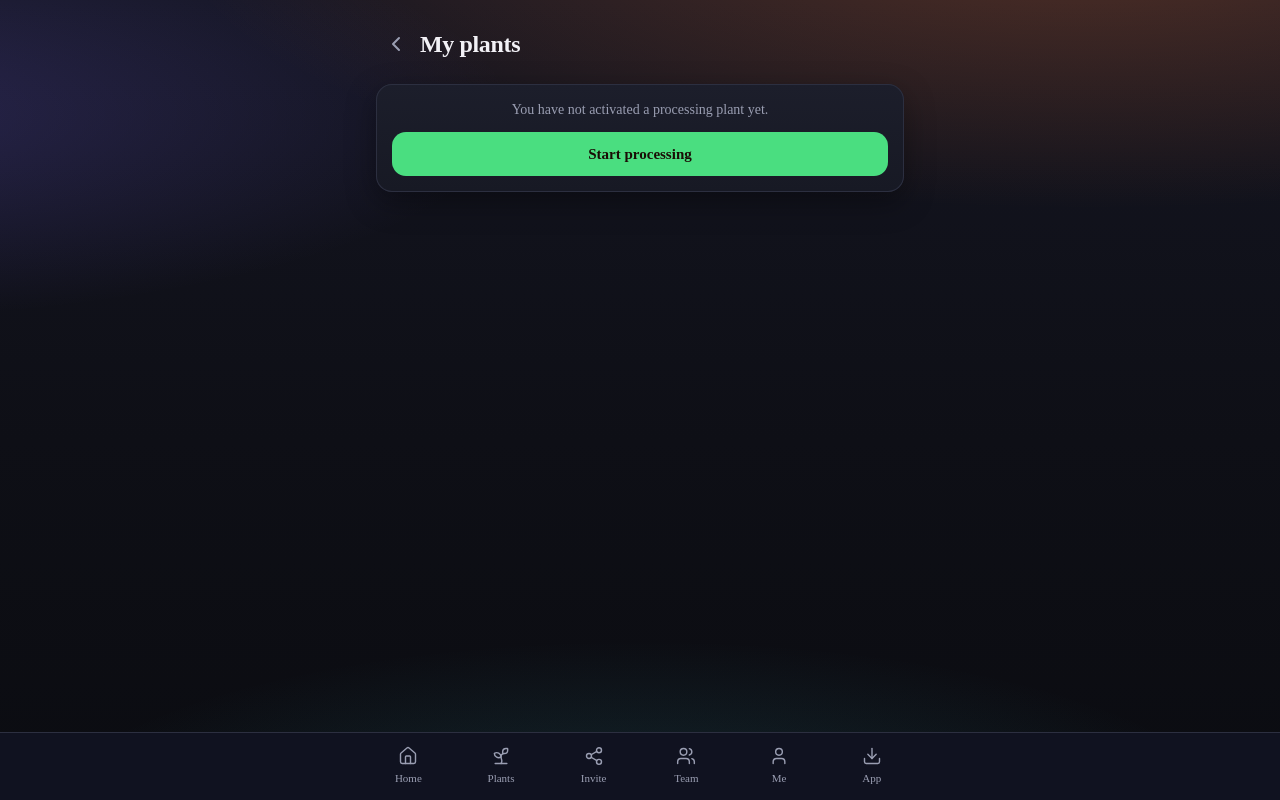
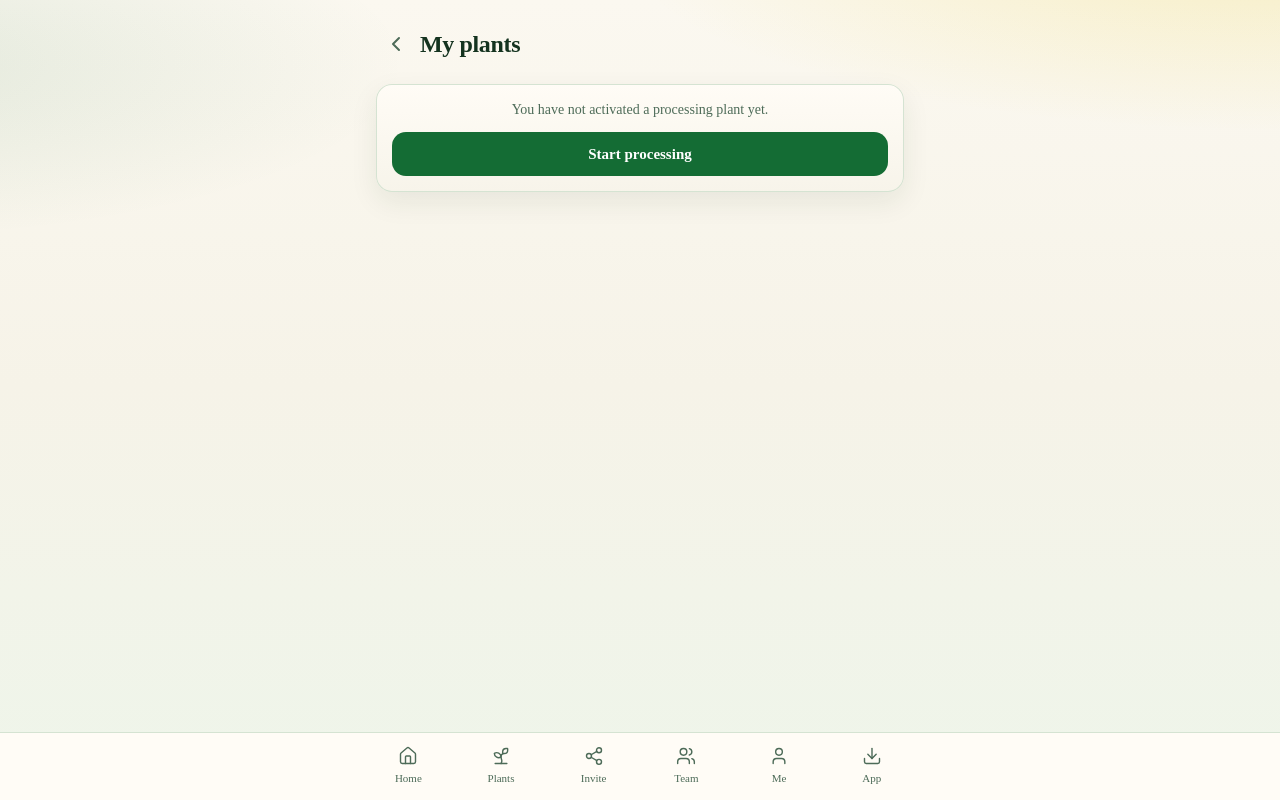
Before and after one commit to theExtraPerson/coffeeug009, a Next.js app: page /orders in a window 1280 px wide. Built offline with nearby package versions, Linux system fonts and the light colour scheme; no server answers.

Commit message:
salt of the sea

```diff
--- a/src/app/globals.css
+++ b/src/app/globals.css
@@ -1,15 +1,12 @@
 @import "tailwindcss";
 
-/* UI theme cloned from sntka.com/join: a dark blue-grey base lit by three
-   radial glows, gradient cards with a 1px inset border, and a warm amber
-   gradient reserved for calls to action. Every value here came off that page's
-   computed styles. CoffeeUG's own leaf green is kept for growth and positive
-   amounts so the brand still reads through the borrowed shell. */
+/* Palette taken from the ways-of-earning poster: cream and white surfaces,
+   forest green for action and text, yellow reserved for highlights. */
 
 @theme inline {
   --radius: 1rem;
-  --font-sans: var(--font-grotesk), ui-sans-serif, system-ui, sans-serif;
-  --font-display: var(--font-grotesk), ui-sans-serif, system-ui, sans-serif;
+  --font-sans: var(--font-fira), ui-sans-serif, system-ui, sans-serif;
+  --font-display: var(--font-fira), ui-sans-serif, system-ui, sans-serif;
   --color-background: var(--background);
   --color-foreground: var(--foreground);
   --color-card: var(--card);
@@ -35,47 +32,45 @@
   --color-border: var(--border);
   --color-input: var(--input);
   --color-ring: var(--ring);
-  --shadow-soft: 0 10px 30px rgb(0 0 0 / 0.35);
-  --shadow-lift: 0 18px 46px rgb(0 0 0 / 0.5);
-  --shadow-glow: 0 8px 26px rgb(255 122 51 / 0.3);
+  --shadow-soft: 0 10px 28px rgb(20 51 31 / 0.08);
+  --shadow-lift: 0 16px 36px rgb(20 51 31 / 0.12);
+  --shadow-glow: 0 8px 22px rgb(20 108 52 / 0.22);
 }
 
 :root {
-  color-scheme: dark;
+  color-scheme: light;
 
-  --background: #0e0f16;
-  --foreground: #f2f1f6;
-  /* Cards are a gradient; this is the flat fallback and the border reference. */
-  --card: #1c1e2b;
-  --card-foreground: #f2f1f6;
-  /* Amber is the only bright colour on the page, so it always means "act". */
-  --primary: #ffa163;
-  --primary-foreground: #1a0d05;
-  --secondary: #23263a;
-  --secondary-foreground: #dcdbe6;
-  --muted: #171922;
-  --muted-foreground: #9a9eb2;
-  --accent: #ff9a5f;
-  --accent-foreground: #1a0d05;
-  /* CoffeeUG's own colours, from the logo. */
-  --bean: #c98a5a;
-  --leaf: #4ade80;
-  --cherry: #f87171;
-  --gold: #fcd34d;
-  --destructive: #f2603c;
-  --destructive-foreground: #1a0d05;
-  --success: #4ade80;
-  --success-foreground: #07160c;
-  --warning: #fbbf24;
-  /* One step up from the page, for tiles and inset panels. */
-  --cream: #1b1d2a;
-  --border: #2c2f40;
-  --input: #33364a;
-  --ring: #ffa163;
+  --background: #f6f3e8;
+  --foreground: #14331f;
+  --card: #fffcf6;
+  --card-foreground: #14331f;
+  /* Forest green is the action and the money colour. */
+  --primary: #146c34;
+  --primary-foreground: #ffffff;
+  --secondary: #e7f2e6;
+  --secondary-foreground: #1b4332;
+  --muted: #eef3ea;
+  --muted-foreground: #4d6b58;
+  /* Green for text and icons, so links stay readable on cream. */
+  --accent: #146c34;
+  --accent-foreground: #ffffff;
+  --bean: #6b4423;
+  --leaf: #1f8a45;
+  --cherry: #c2412d;
+  --gold: #e4c200;
+  --destructive: #c2412d;
+  --destructive-foreground: #ffffff;
+  --success: #146c34;
+  --success-foreground: #ffffff;
+  --warning: #8a6a00;
+  --cream: #fff8e7;
+  --border: #d5e3d2;
+  --input: #c5d7c4;
+  --ring: #146c34;
 
-  --surface-gradient: linear-gradient(#1c1e2b, #171924);
-  --input-gradient: linear-gradient(#1b1d2a, #171922);
-  --cta-gradient: linear-gradient(#ffa163, #ff7a33);
+  --surface-gradient: linear-gradient(#fffcf6, #f7f4ea);
+  --input-gradient: linear-gradient(#ffffff, #f4f7f0);
+  --cta-gradient: linear-gradient(#1f8a45, #146c34);
 }
 
 * {
@@ -90,15 +85,13 @@ body {
   -webkit-tap-highlight-color: transparent;
 }
 
-/* Four layers: three coloured glows over a vertical base gradient. Fixed so the
-   glows stay put while the page scrolls, exactly as on the reference. */
+/* A warm cream field with a soft green wash and a hint of the poster yellow. */
 body {
-  background-color: #0b0c11;
+  background-color: #f6f3e8;
   background-image:
-    radial-gradient(115% 55% at 85% -8%, rgb(255 122 51 / 0.26) 0%, transparent 62%),
-    radial-gradient(95% 45% at -15% 14%, rgb(122 102 255 / 0.22) 0%, transparent 58%),
-    radial-gradient(80% 40% at 50% 104%, rgb(74 214 232 / 0.14) 0%, transparent 60%),
-    linear-gradient(#141521 0%, #0e0f16 55%, #0b0c11 100%);
+    radial-gradient(90% 42% at 100% -8%, rgb(228 194 0 / 0.2) 0%, transparent 58%),
+    radial-gradient(80% 40% at -12% 8%, rgb(20 108 52 / 0.1) 0%, transparent 55%),
+    linear-gradient(#fbf8f0 0%, #f6f3e8 48%, #eef5ea 100%);
   background-attachment: scroll;
   background-repeat: no-repeat;
 }
@@ -114,8 +107,7 @@ body {
   letter-spacing: -0.015em;
 }
 
-/* The amber call to action: gradient, outer glow, and a hairline of light along
-   the top edge to give it a raised face. */
+/* Forest-green call to action, with a light edge so it sits on the cream page. */
 .brand-gradient {
   background-image: var(--cta-gradient);
   box-shadow:
@@ -152,8 +144,6 @@ body {
   box-shadow: var(--shadow-lift);
 }
 
-/* Status chips. Tinted fills rather than the pale pastels a light theme would
-   use, so they stay legible against the dark cards. */
 .chip {
   display: inline-flex;
   align-items: center;
@@ -166,41 +156,41 @@ body {
 }
 
 .chip-good {
-  background: rgb(74 222 128 / 0.16);
-  color: #6ee7a0;
+  background: rgb(20 108 52 / 0.12);
+  color: #146c34;
 }
 
 .chip-wait {
-  background: rgb(251 191 36 / 0.16);
-  color: #fcd34d;
+  background: rgb(228 194 0 / 0.28);
+  color: #6b5600;
 }
 
 .chip-live {
-  background: rgb(74 214 232 / 0.16);
-  color: #67e8f9;
+  background: rgb(20 108 52 / 0.12);
+  color: #146c34;
 }
 
 .chip-bad {
-  background: rgb(248 113 113 / 0.16);
-  color: #fca5a5;
+  background: rgb(194 65 45 / 0.12);
+  color: #9f2f1e;
 }
 
 .chip-off {
-  background: rgb(154 158 178 / 0.16);
-  color: #b4b7c6;
+  background: rgb(77 107 88 / 0.12);
+  color: #4d6b58;
 }
 
 .chip-accent {
-  background: rgb(255 161 99 / 0.16);
-  color: #ffa163;
+  background: #e4c200;
+  color: #14331f;
 }
 
 /* Inline alert, used for a gateway failure reason. */
 .alert-bad {
   border-radius: 13px;
-  background: rgb(248 113 113 / 0.1);
-  box-shadow: inset 0 0 0 1px rgb(248 113 113 / 0.25);
-  color: #fca5a5;
+  background: rgb(194 65 45 / 0.08);
+  box-shadow: inset 0 0 0 1px rgb(194 65 45 / 0.22);
+  color: #9f2f1e;
 }
 
 /* Horizontal marquee for the payout ticker on the home screen. */
--- a/src/app/layout.tsx
+++ b/src/app/layout.tsx
@@ -1,10 +1,14 @@
 import type { Metadata, Viewport } from "next";
-import { Space_Grotesk } from "next/font/google";
+import { Fira_Sans } from "next/font/google";
 import { Providers } from "@/components/providers";
 import { BRAND_NAME, BRAND_TAGLINE, COMPANY_NAME, SITE_URL } from "@/lib/platform";
 import "./globals.css";
 
-const grotesk = Space_Grotesk({ subsets: ["latin"], variable: "--font-grotesk" });
+const fira = Fira_Sans({
+  subsets: ["latin"],
+  weight: ["400", "500", "600", "700"],
+  variable: "--font-fira",
+});
 
 const title = `${BRAND_NAME} | ${BRAND_TAGLINE}`;
 const description =
@@ -16,7 +20,7 @@ export const metadata: Metadata = {
   description,
   applicationName: BRAND_NAME,
   manifest: "/manifest.json",
-  appleWebApp: { capable: true, statusBarStyle: "black-translucent", title: BRAND_NAME },
+  appleWebApp: { capable: true, statusBarStyle: "default", title: BRAND_NAME },
   // The logo doubles as the favicon and the app icon, so the mark appears on
   // the site, the installed app, and every shared link.
   icons: {
@@ -36,7 +40,7 @@ export const metadata: Metadata = {
 };
 
 export const viewport: Viewport = {
-  themeColor: "#0B0C11",
+  themeColor: "#146C34",
   width: "device-width",
   initialScale: 1,
 };
@@ -44,7 +48,7 @@ export const viewport: Viewport = {
 export default function RootLayout({ children }: { children: React.ReactNode }) {
   return (
     <html lang="en">
-      <body className={`${grotesk.variable} antialiased`}>
+      <body className={`${fira.variable} font-sans antialiased`}>
         <Providers>{children}</Providers>
       </body>
     </html>
--- a/src/app/opengraph-image.tsx
+++ b/src/app/opengraph-image.tsx
@@ -22,18 +22,18 @@ export default async function Image() {
           alignItems: "center",
           justifyContent: "center",
           gap: 24,
-          backgroundColor: "#0B0C11",
+          backgroundColor: "#F6F3E8",
           backgroundImage:
-            "radial-gradient(115% 55% at 85% -8%, rgba(255,122,51,0.35) 0%, transparent 62%), radial-gradient(95% 45% at -15% 14%, rgba(122,102,255,0.28) 0%, transparent 58%), linear-gradient(#141521 0%, #0E0F16 55%, #0B0C11 100%)",
-          color: "#F2F1F6",
+            "radial-gradient(90% 42% at 100% -8%, rgba(228,194,0,0.28) 0%, transparent 58%), linear-gradient(#FBF8F0 0%, #E7F2E6 100%)",
+          color: "#14331F",
         }}
       >
         <img src={logoSrc} width={300} height={300} alt="" style={{ borderRadius: 150 }} />
         <div style={{ fontSize: 64, fontWeight: 700 }}>CoffeeUG</div>
-        <div style={{ fontSize: 26, letterSpacing: 6, color: "#9A9EB2" }}>
+        <div style={{ fontSize: 26, letterSpacing: 6, color: "#4D6B58" }}>
           GROW · EXPORT · PROSPER
         </div>
-        <div style={{ fontSize: 24, color: "#FFA163" }}>
+        <div style={{ fontSize: 24, color: "#146C34" }}>
           Real coffee, real income · 10% daily for 20 days
         </div>
       </div>
--- a/src/app/page.tsx
+++ b/src/app/page.tsx
@@ -291,7 +291,7 @@ function MiniStat({ label, value }: { label: string; value: string }) {
 function Step({ n, title, body }: { n: number; title: string; body: string }) {
   return (
     <li className="flex gap-3 p-4">
-      <span className="flex size-7 shrink-0 items-center justify-center rounded-full bg-accent text-xs font-bold text-accent-foreground">
+      <span className="flex size-7 shrink-0 items-center justify-center rounded-full bg-gold text-xs font-bold text-[#14331F]">
         {n}
       </span>
       <div>
--- a/src/components/app-shell.tsx
+++ b/src/components/app-shell.tsx
@@ -21,7 +21,7 @@ function BottomNav() {
 
   return (
     <>
-      <nav className="fixed inset-x-0 bottom-0 z-40 bg-[#101220] shadow-[inset_0_1px_0_0_var(--border)]">
+      <nav className="fixed inset-x-0 bottom-0 z-40 bg-card shadow-[inset_0_1px_0_0_var(--border)]">
         <div className="mx-auto flex max-w-[560px] items-stretch justify-between px-0.5 py-1.5">
           {NAV.map(({ href, label, icon: Icon }) => {
             const active = href === "/" ? pathname === "/" : pathname.startsWith(href);
--- a/src/components/ui/button.tsx
+++ b/src/components/ui/button.tsx
@@ -7,14 +7,14 @@ const buttonVariants = cva(
   {
     variants: {
       variant: {
-        // The amber gradient with its glow — the only loud button on a screen.
-        default: "bg-success text-primary-foreground",
-        accent: "bg-leaf text-accent-foreground",
+        // Forest green is the action. Yellow is the highlight, used sparingly.
+        default: "bg-primary text-primary-foreground",
+        accent: "bg-gold text-[#14331F]",
         // Quiet buttons are a hairline of border over the page, never a fill.
         secondary:
           "text-secondary-foreground shadow-[inset_0_0_0_1px_var(--input)] hover:text-foreground",
         outline: "text-primary shadow-[inset_0_0_0_1px_var(--primary)]",
-        danger: "bg-success text-destructive-foreground",
+        danger: "bg-destructive text-destructive-foreground",
         ghost: "text-accent",
       },
       size: {
--- a/src/components/ui/input.tsx
+++ b/src/components/ui/input.tsx
@@ -2,8 +2,7 @@ import * as React from "react";
 import { cn } from "@/lib/utils";
 
 /**
- * Inputs follow the reference theme: a dark vertical gradient with a 1px inset
- * border rather than an outline, so they read as recessed panels.
+ * Inputs sit on the cream page as a white panel with a green hairline.
  */
 export function Input({ className, ...props }: React.InputHTMLAttributes<HTMLInputElement>) {
   return (
```
Also changed, not shown: src/app/invite/[code]/opengraph-image.tsx (+9 -9 lines), public/manifest.json.
